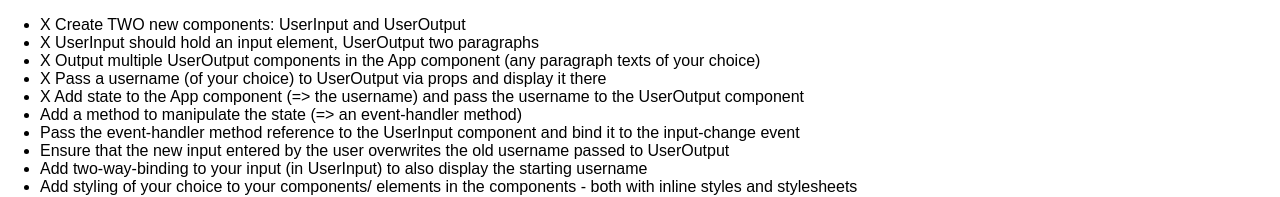
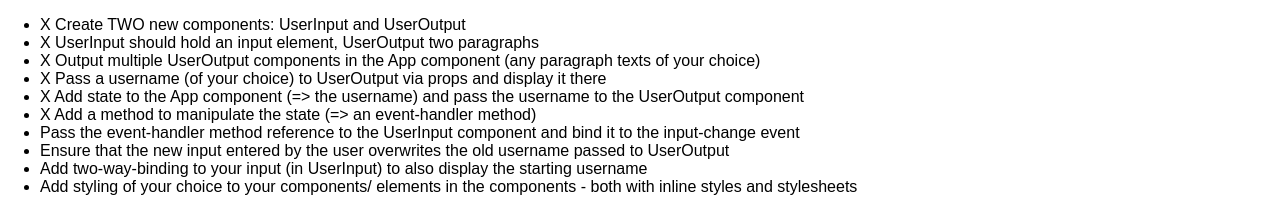
Before and after one commit to egeriicw/react-complete-guide_lesson50optional, a React (Create React App) app: page / in a window 1280 px wide. Shown: the top 197 px of the page. Built offline with nearby package versions, Linux system fonts and the light colour scheme.

Commit message:
Add a method to manipulate the state

```diff
--- a/src/App.js
+++ b/src/App.js
@@ -31,7 +31,7 @@ class App extends Component {
           <li>X Output multiple UserOutput components in the App component (any paragraph texts of your choice)</li>
           <li>X Pass a username (of your choice) to UserOutput via props and display it there</li>
           <li>X Add state to the App component (=> the username) and pass the username to the UserOutput component</li>
-          <li>Add a method to manipulate the state (=> an event-handler method)</li>
+          <li>X Add a method to manipulate the state (=> an event-handler method)</li>
           <li>Pass the event-handler method reference to the UserInput component and bind it to the input-change event</li>
           <li>Ensure that the new input entered by the user overwrites the old username passed to UserOutput</li>
           <li>Add two-way-binding to your input (in UserInput) to also display the starting username</li>
```
